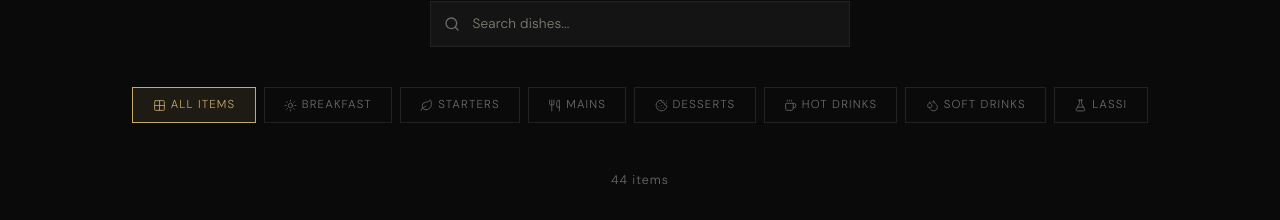
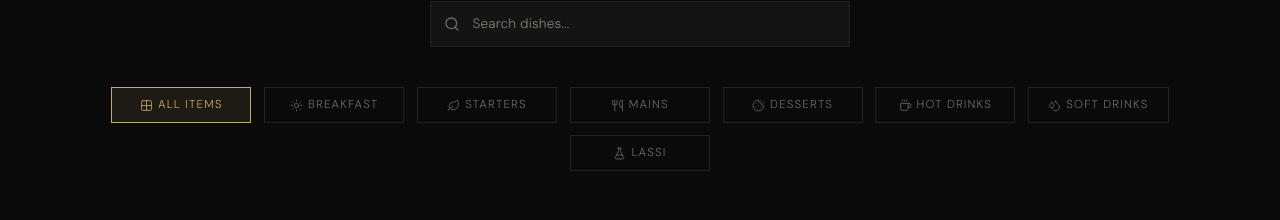
Before and after one commit to RahidMalik/LA-Restaurant, a Next.js app: page /menu in a window 1280 px wide. Shown: the part 418-638 px from the top of the page. Built offline with nearby package versions, Linux system fonts and the light colour scheme; no server answers; grey boxes are pictures that could not be loaded.

Commit message:
feat(MenuPage): adjust layout spacing and button styling for better alignment

```diff
--- a/app/menu/page.tsx
+++ b/app/menu/page.tsx
@@ -177,7 +177,7 @@ export default function MenuPage() {
           <div
             style={{
               display: "flex",
-              gap: "0.5rem",
+              gap: "0.8rem",
               flexWrap: "wrap",
               justifyContent: "center",
               marginBottom: "3rem",
@@ -190,6 +190,8 @@ export default function MenuPage() {
                 style={{
                   padding: "0.5rem 1.2rem",
                   border: "1px solid",
+                  minWidth: "140px",
+                  justifyContent: "center",
                   borderColor:
                     active === cat.slug ? "var(--gold)" : "var(--border)",
                   background:
```
